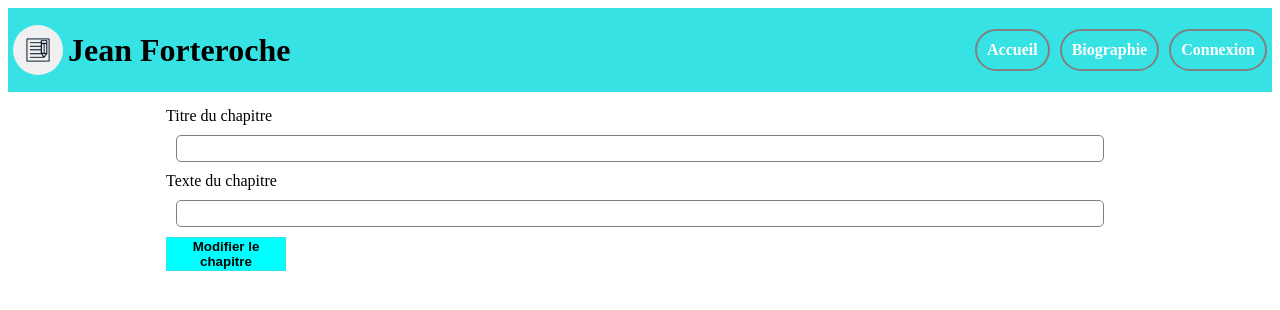
After one commit to midus26/P4_Openclassroom, a PHP site: page /View/frontend/EditChapter.php in a window 1280 px wide. The commit adds this page. Shown: the top 310 px of the page. Run offline with PHP 8.4, Linux system fonts and the light colour scheme.

Commit message:
Modifier Chapitre

```diff
--- a/View/frontend/AdminView.php
+++ b/View/frontend/AdminView.php
@@ -14,7 +14,7 @@
 			<?php while ($ChapterSelect = $Chapter->fetch()){ ?>
 				<tr>
 					<td><?php echo $ChapterSelect['Title']; ?></td>
-					<td><button>Modifier le chapitre</button></td>
+					<td><a <?php echo "href=index.php?action=EditChapter&amp;NumberChapter=" . $ChapterSelect['id'];?>><button>Modifier le chapitre</button></a></td>
 					<td><a <?php echo "href=index.php?action=DeleteChapter&amp;NumberChapter=" . $ChapterSelect['id'];?>><button>Supprimez le chapitre</button></a></td>
 				</tr>
 			<?php } ?>
--- /dev/null
+++ b/View/frontend/EditChapter.php
@@ -0,0 +1,13 @@
+<?php $title = "Modifier Chapitre" ?>
+<?php ob_start(); ?>
+	<div id="Container">
+		<form method="post" action="index.php?action=EditChapter">
+			<label for="Title">Titre du chapitre</label>
+			<input type="text" name="Title" id="Title"/>
+			<label for="Texte">Texte du chapitre</label>
+			<input type="text" name="Texte" id="Texte"/>
+			<button type="submit">Modifier le chapitre</button>
+		</form>
+	</div>
+<?php $content = ob_get_clean(); ?>
+<?php require('template.php'); ?>
--- a/controller/frontend.php
+++ b/controller/frontend.php
@@ -120,6 +120,11 @@
 		$Chapter = $postManager->getBillets();
 		require('View/frontend/AdminView.php');
 	}
+	function EditChapter()
+	{
+
+		require('View/frontend/EditChapter.php');
+	}
 	function DeleteChapter()
 	{
 		$postChapter = new PostManager();
```
Also changed, not shown: Model/PostManager.php (+9 -0 lines), index.php (+8 -0 lines).
